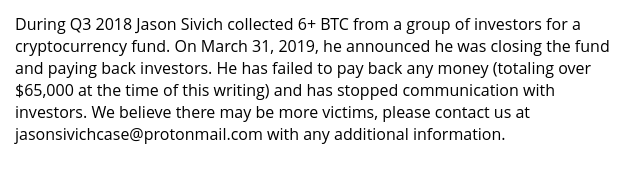
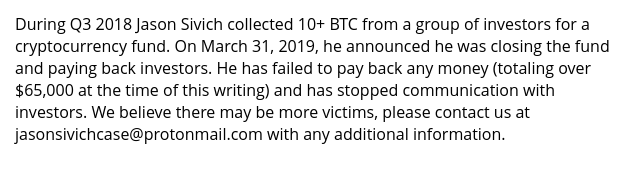
Before and after one commit to jU2gGRrDG9qfb2v4/jU2gGRrDG9qfb2v4.github.io, a plain HTML site: page index.html in a window 1280 px wide. Shown: the part 597-771 px from the top of the page, 325-965 px from the left. Drawn offline with Linux system fonts and the light colour scheme.

Commit message:
correct amount

```diff
--- a/index.html
+++ b/index.html
@@ -47,7 +47,7 @@
 
 	  		<img src="img/headshot.jpg" style="margin: auto" />
 
-	  		<p>During Q3 2018 Jason Sivich collected 6+ BTC from a group of investors for a cryptocurrency fund. On March 31, 2019, he announced he was closing the fund and paying back investors. He has failed to pay back any money (totaling over $65,000 at the time of this writing) and has stopped communication with investors. We believe there may be more victims, please contact us at jasonsivichcase@protonmail.com with any additional information.</p>
+	  		<p>During Q3 2018 Jason Sivich collected 10+ BTC from a group of investors for a cryptocurrency fund. On March 31, 2019, he announced he was closing the fund and paying back investors. He has failed to pay back any money (totaling over $65,000 at the time of this writing) and has stopped communication with investors. We believe there may be more victims, please contact us at jasonsivichcase@protonmail.com with any additional information.</p>
 
 	  		<em class="caption">Mid-February - Jason stops updating the tracker spreadsheet used by the group and reverts to informal notifications, but only when pressed.</em>
 	  		<img src="img/2019-02-13-balance-check.png" />
```
